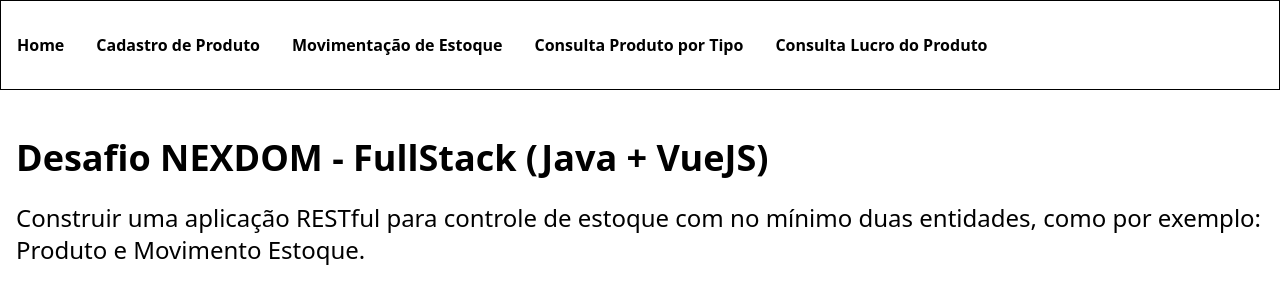
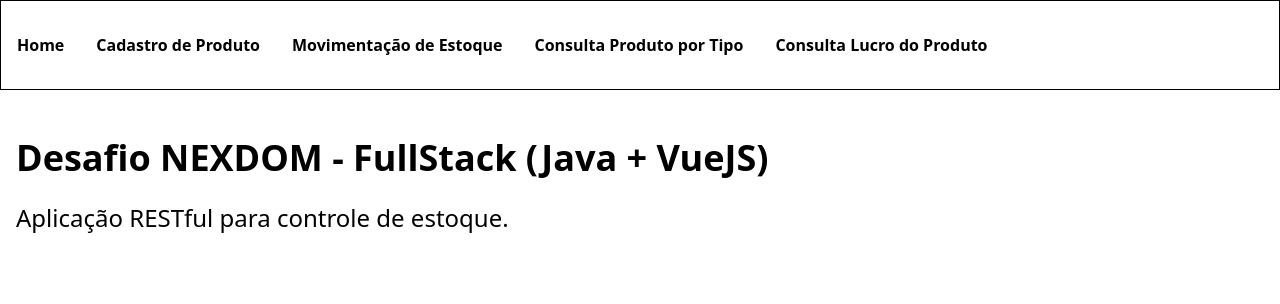
Before and after one commit to lucassantos1987/desafio-nexdom, a Vue app in the folder web/: page / in a window 1280 px wide. Shown: the top 304 px of the page. Built offline with nearby package versions, Linux system fonts and the light colour scheme.

Commit message:
Ajuste tela inicial front-end

```diff
--- a/web/src/components/DesafioNexDom.vue
+++ b/web/src/components/DesafioNexDom.vue
@@ -2,8 +2,7 @@
   <div class="flex flex-col justify-center p-4 mt-8">
     <h1 class="text-4xl font-bold">Desafio NEXDOM - FullStack (Java + VueJS)</h1>
     <br>
-    <p class="text-2xl">Construir uma aplicação RESTful para controle de estoque com no mínimo duas entidades, como por
-      exemplo: Produto e Movimento Estoque.
+    <p class="text-2xl">Aplicação RESTful para controle de estoque.
     </p>
   </div>
 </template>
```
